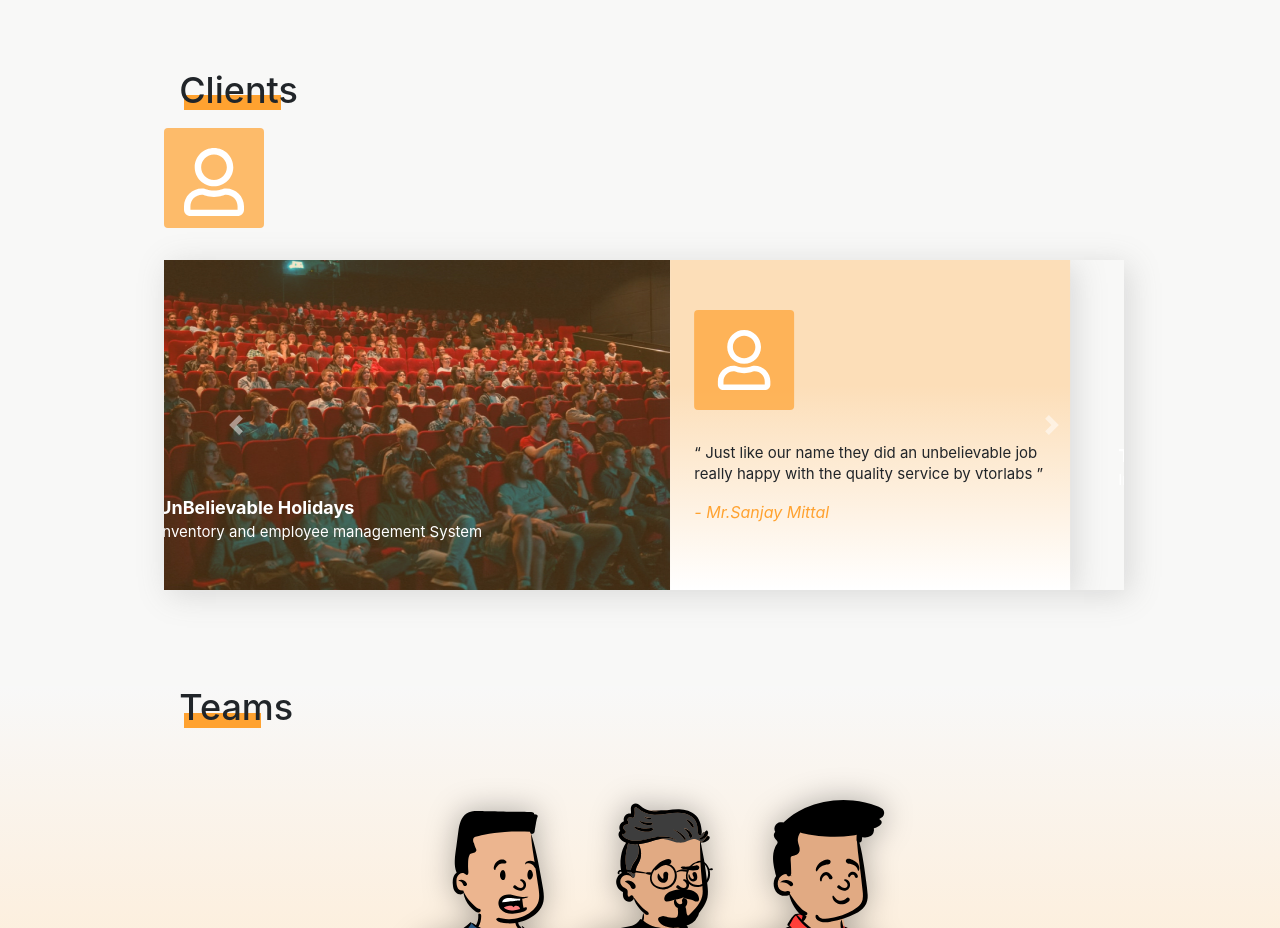
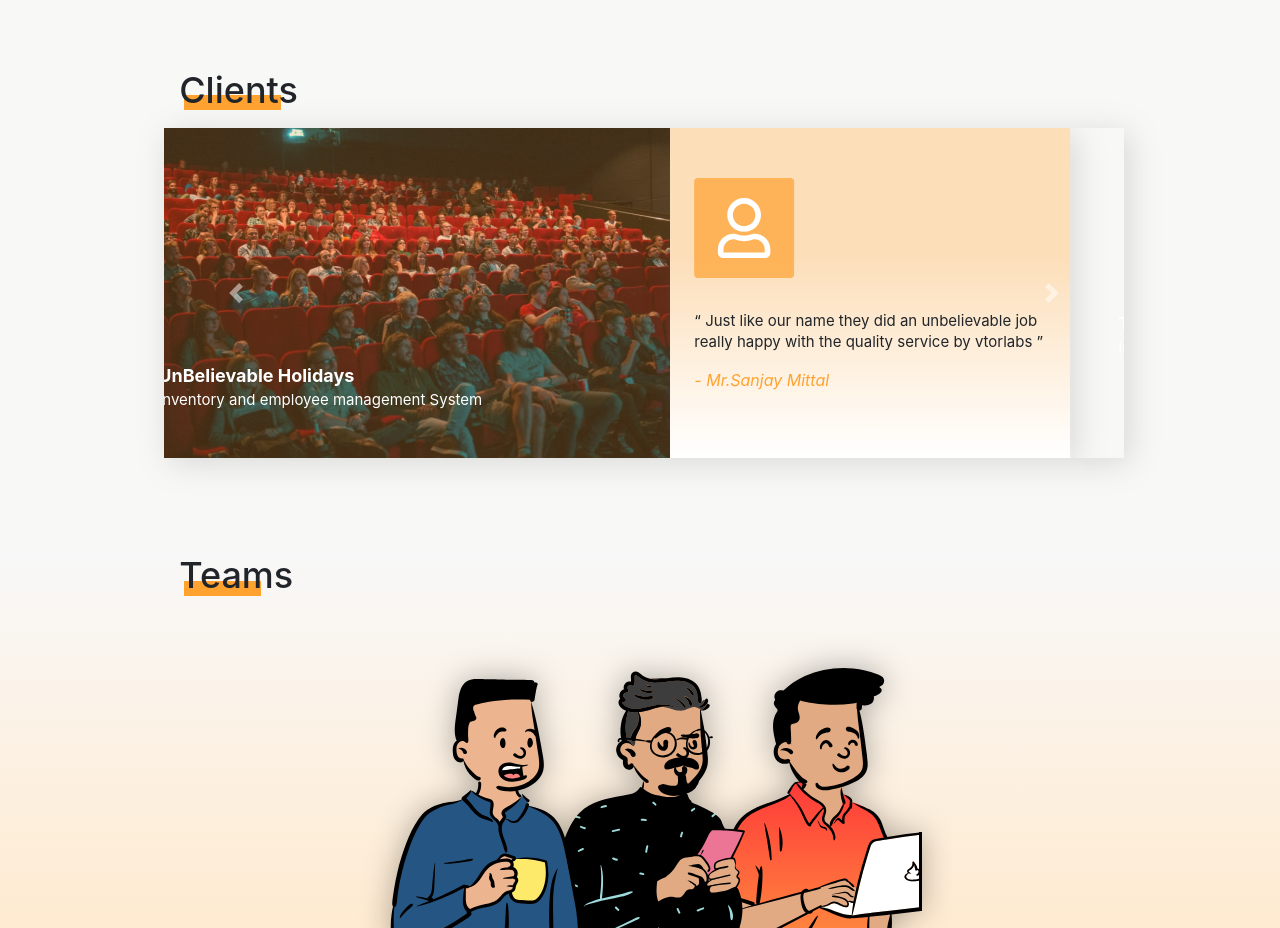
Before and after one commit to ankita1276/vtorPage, an Angular app: page /#/home in a window 1280 px wide. Shown: the part 2020-2948 px from the top of the page. Built offline with nearby package versions, Linux system fonts and the light colour scheme.

Commit message:
added avatar

```diff
--- a/src/app/home-page/home-page.component.html
+++ b/src/app/home-page/home-page.component.html
@@ -132,7 +132,6 @@
 <div class="home-container">
     <div class="row clients my-5">
         <h2 class="mb-3 col-lg-12 strikeLineClient font-xl">Clients</h2>
-        <div class="clientBox"> <img src="../../assets/user.svg" class="img-fluid" alt="Responsive image"></div>
         <div id="carouselExampleControls" class="carousel slide" data-ride="carousel">
             <div class="carousel-inner">
               <div class="carousel-item active">
```
